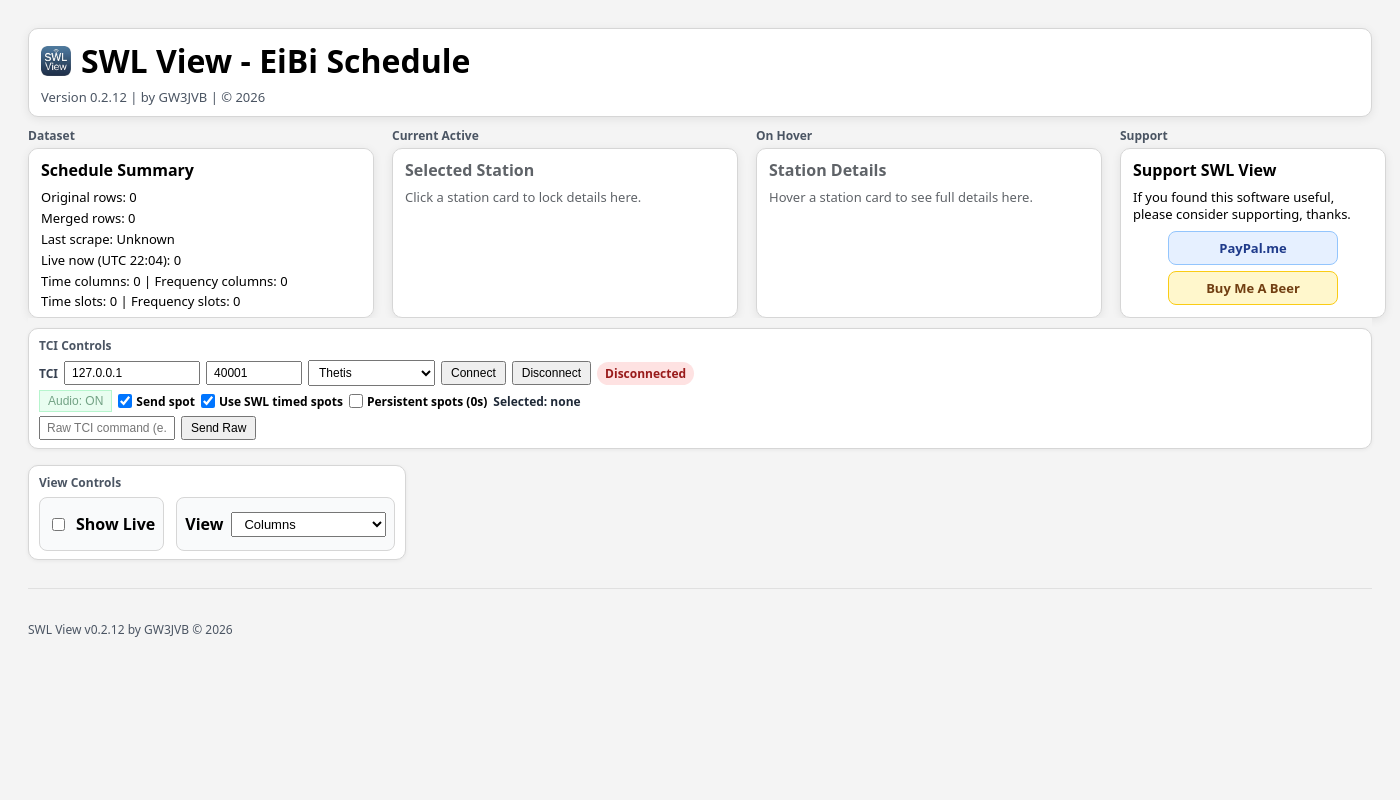
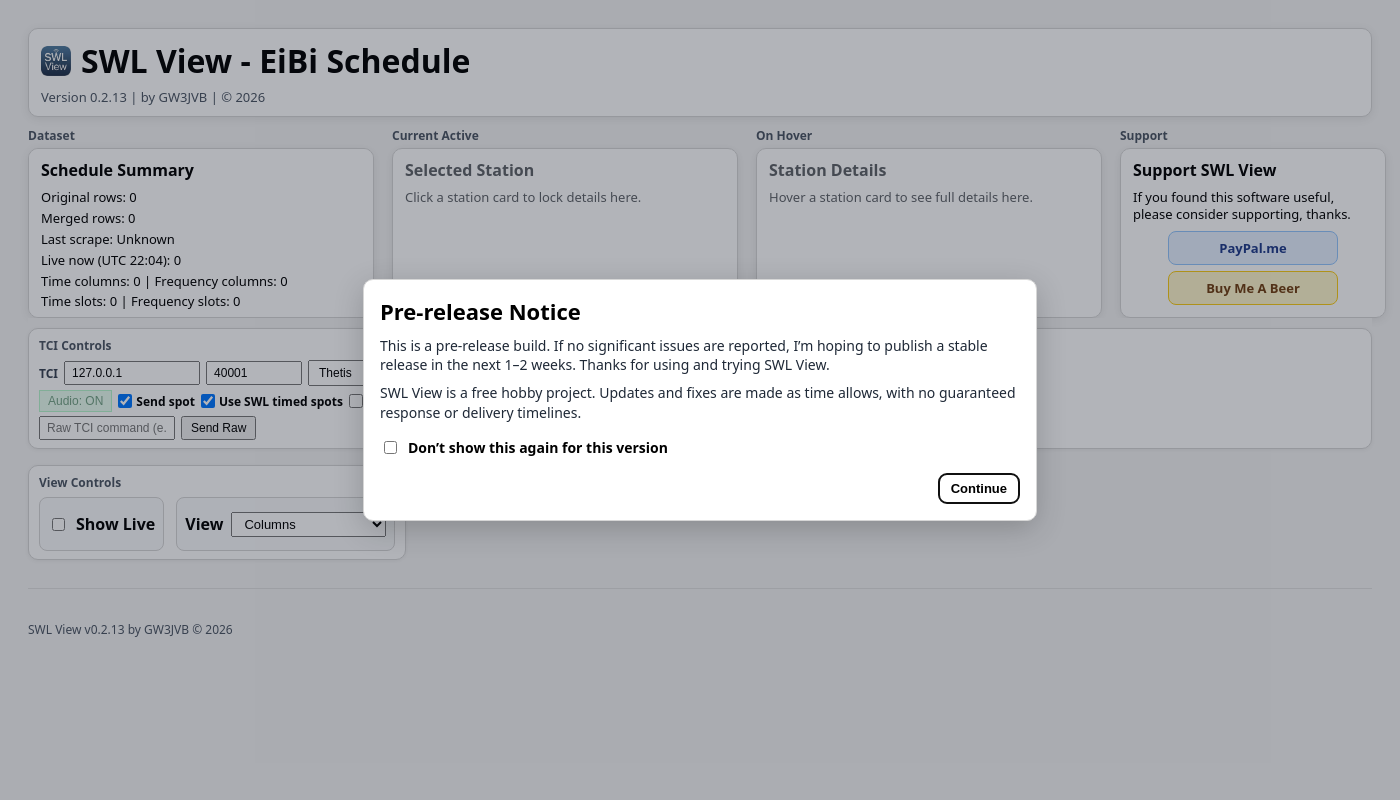
Before and after one commit to reflectingme/SWL_View, a Flask app: page / in a window 1400 px wide. Run offline with Flask 3, Linux system fonts and the light colour scheme; some libraries are stand-ins or nearby versions.

Commit message:
v0.2.13: add pre-release notice modal and fix Windows setup docs

```diff
--- a/app/main.py
+++ b/app/main.py
@@ -41,7 +41,7 @@ except ImportError:
 
 app = Flask(__name__)
 
-APP_VERSION = "0.2.12"
+APP_VERSION = "0.2.13"
 APP_AUTHOR = "GW3JVB"
 APP_COPYRIGHT = "© 2026"
 REPO_RELEASES_URL = "https://github.com/reflectingme/SWL_View/releases/latest"
--- a/app/static/styles.css
+++ b/app/static/styles.css
@@ -2,6 +2,67 @@ body {
     font-family: system-ui, sans-serif;
     padding: 20px;
     background: #f4f4f4;
+}
+
+.modal-overlay {
+    position: fixed;
+    inset: 0;
+    display: flex;
+    align-items: center;
+    justify-content: center;
+    background: rgba(17, 24, 39, 0.32);
+    z-index: 1000;
+    padding: 16px;
+}
+
+.modal-card {
+    width: min(640px, 100%);
+    background: #ffffff;
+    border: 1px solid #d6d6d6;
+    border-radius: 10px;
+    box-shadow: 0 8px 30px rgba(0, 0, 0, 0.2);
+    padding: 16px;
+}
+
+.modal-card h2 {
+    margin: 0 0 10px;
+    font-size: 22px;
+}
+
+.modal-card p {
+    margin: 8px 0;
+    font-size: 14px;
+    color: #1f2937;
+    line-height: 1.4;
+}
+
+.modal-checkbox {
+    display: inline-flex;
+    align-items: center;
+    gap: 8px;
+    margin-top: 8px;
+    font-size: 14px;
+    font-weight: 600;
+}
+
+.modal-actions {
+    margin-top: 14px;
+    display: flex;
+    justify-content: flex-end;
+}
+
+.modal-actions button {
+    font-size: 13px;
+    font-weight: 700;
+    padding: 7px 12px;
+    border: 1px solid #d1d5db;
+    border-radius: 8px;
+    background: #ffffff;
+    cursor: pointer;
+}
+
+.modal-actions button:hover {
+    background: #f3f4f6;
 }
 
 .app-header-card {
--- a/app/templates/index.html
+++ b/app/templates/index.html
@@ -7,6 +7,27 @@
     <link rel="stylesheet" href="/static/styles.css">
 </head>
 <body>
+    <div id="preReleaseModal" class="modal-overlay hidden" role="dialog" aria-modal="true" aria-labelledby="preReleaseTitle">
+        <div class="modal-card">
+            <h2 id="preReleaseTitle">Pre-release Notice</h2>
+            <p>
+                This is a pre-release build. If no significant issues are reported, I’m hoping to publish
+                a stable release in the next 1–2 weeks. Thanks for using and trying SWL View.
+            </p>
+            <p>
+                SWL View is a free hobby project. Updates and fixes are made as time allows, with no guaranteed
+                response or delivery timelines.
+            </p>
+            <label class="modal-checkbox">
+                <input id="preReleaseDontShow" type="checkbox">
+                Don’t show this again for this version
+            </label>
+            <div class="modal-actions">
+                <button id="preReleaseContinue" type="button">Continue</button>
+            </div>
+        </div>
+    </div>
+
     <div class="app-header-card">
         <div class="app-title-row">
             <img class="app-logo" src="/static/icons/icon-512.png" alt="SWL View logo">
@@ -346,6 +367,9 @@
         const updateBanner = document.getElementById("updateBanner");
         const selectedStation = document.getElementById("selectedStation");
         const selectedDetails = document.getElementById("selectedDetails");
+        const preReleaseModal = document.getElementById("preReleaseModal");
+        const preReleaseDontShow = document.getElementById("preReleaseDontShow");
+        const preReleaseContinue = document.getElementById("preReleaseContinue");
         const columnView = document.getElementById("columnView");
         const freqColumnView = document.getElementById("freqColumnView");
         const gridView = document.getElementById("gridView");
@@ -357,6 +381,32 @@
         let freqScaleDragStartScroll = 0;
         let selectedCard = null;
         let isMuted = {{ "true" if data.tci.muted else "false" }};
+        const appVersion = "{{ data.app_version }}";
+
+        function isPreReleaseVersion(version) {
+            const major = Number(String(version || "").split(".")[0]);
+            return Number.isFinite(major) && major < 1;
+        }
+
+        function showPreReleaseModalIfNeeded() {
+            if (!preReleaseModal || !preReleaseContinue || !isPreReleaseVersion(appVersion)) return;
+            const key = `swl_view_pre_release_seen_${appVersion}`;
+            let seen = "false";
+            try {
+                seen = localStorage.getItem(key) || "false";
+            } catch (_) {}
+            if (seen === "true") return;
+            preReleaseModal.classList.remove("hidden");
+            preReleaseContinue.focus();
+            preReleaseContinue.addEventListener("click", () => {
+                if (preReleaseDontShow && preReleaseDontShow.checked) {
+                    try {
+                        localStorage.setItem(key, "true");
+                    } catch (_) {}
+                }
+                preReleaseModal.classList.add("hidden");
+            });
+        }
 
         function activePane() {
             if (viewToggle.value === "freqgrid") {
@@ -915,6 +965,7 @@
         updateFreqScaleFromPane();
         setTciStatus({{ "true" if data.tci.connected else "false" }}, tciMessage.textContent);
         checkForUpdates();
+        showPreReleaseModalIfNeeded();
     </script>
     <footer class="app-footer">SWL View v{{ data.app_version }} by {{ data.app_author }} {{ data.app_copyright }}</footer>
 </body>
```
Also changed, not shown: release/templates/QUICKSTART-windows.md (+22 -7 lines), README.md, 1 other file.
